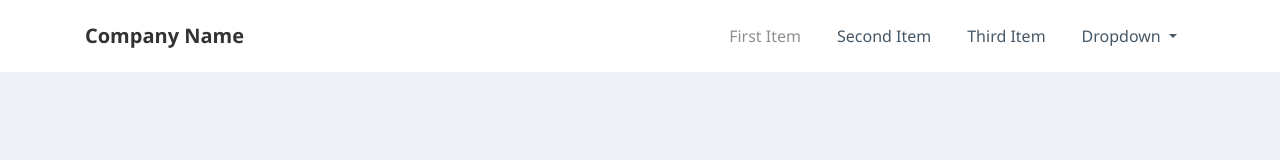
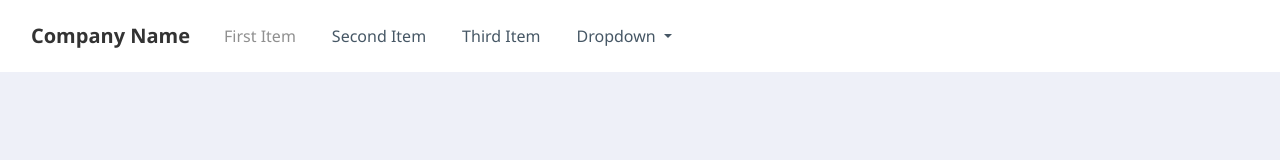
Before and after one commit to bashachand1050012/csupport, a plain HTML site: page index.html in a window 1280 px wide. Drawn offline with nearby package versions, Linux system fonts and the light colour scheme.

Commit message:
Update index.html

```diff
--- a/index.html
+++ b/index.html
@@ -12,9 +12,9 @@
 
 <body>
     <nav class="navbar navbar-light navbar-expand-md navigation-clean">
-        <div class="container"><a class="navbar-brand" href="#">Company Name</a><button data-toggle="collapse" class="navbar-toggler" data-target="#navcol-1"><span class="sr-only">Toggle navigation</span><span class="navbar-toggler-icon"></span></button>
+        <div class="container-fluid"><a class="navbar-brand" href="#">Company Name</a><button data-toggle="collapse" class="navbar-toggler" data-target="#navcol-1"><span class="sr-only">Toggle navigation</span><span class="navbar-toggler-icon"></span></button>
             <div class="collapse navbar-collapse" id="navcol-1">
-                <ul class="navbar-nav ml-auto">
+                <ul class="navbar-nav mr-auto">
                     <li class="nav-item"><a class="nav-link active" href="#">First Item</a></li>
                     <li class="nav-item"><a class="nav-link" href="#">Second Item</a></li>
                     <li class="nav-item"><a class="nav-link" href="#">Third Item</a></li>
```
